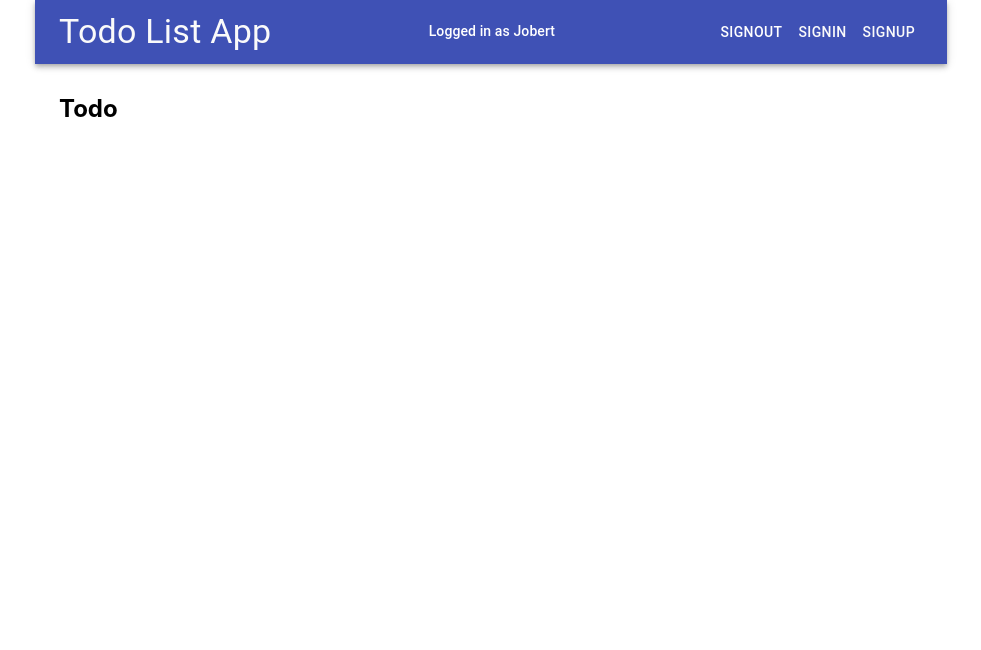
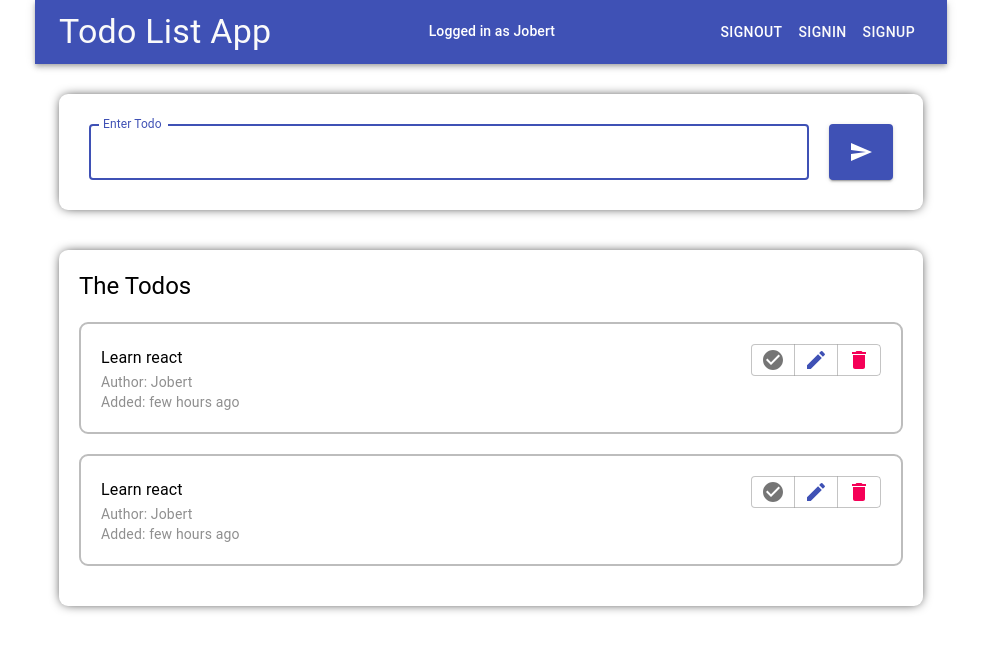
Before and after one commit to JJBonete/mern-auth-todo1, a React (Create React App) app in the folder frontend/: page / in a window 1280 px wide. Shown: the top 650 px of the page, without its empty margins (149-1130 px from the left). Built offline with nearby package versions, Linux system fonts and the light colour scheme.

Commit message:
implement designs on Todo.jsx

```diff
--- a/frontend/package.json
+++ b/frontend/package.json
@@ -5,11 +5,13 @@
   "dependencies": {
     "@material-ui/core": "^4.12.4",
     "@material-ui/icons": "^4.11.3",
+    "@materials-ui/core": "^0.0.27",
     "@testing-library/jest-dom": "^5.16.5",
     "@testing-library/react": "^13.4.0",
     "@testing-library/user-event": "^13.5.0",
     "react": "^18.2.0",
     "react-dom": "^18.2.0",
+    "react-redux": "^8.0.5",
     "react-router-dom": "^6.8.2",
     "react-scripts": "5.0.1",
     "web-vitals": "^2.1.4"
--- a/frontend/src/App.js
+++ b/frontend/src/App.js
@@ -2,7 +2,7 @@ import React from "react";
 import { Route, Routes, BrowserRouter } from "react-router-dom";
 import { Container, makeStyles } from "@material-ui/core";
 
-import Todos from "./components/todos/Todo.jsx";
+import Todos from "./components/todos/Todos";
 import SignIn from "./components/auth/SignIn";
 import SignUp from "./components/auth/SignUp";
 import NavBar from "./components/navBar/NavBar";
--- a/frontend/src/components/todos/ListTodos.jsx
+++ b/frontend/src/components/todos/ListTodos.jsx
@@ -1,13 +1,25 @@
 import React from "react";
 
+import Todo from "./Todo";
+import { makeStyles } from "@material-ui/core/styles";
 import { Typography } from "@material-ui/core";
-import Todo from "./Todo.jsx";
+
+const useStyles = makeStyles({
+  todosStyle: {
+    margin: "20px auto",
+    padding: "20px",
+    borderRadius: "9px",
+    boxShadow: "0px 0px 12px -3px #000000",
+  },
+});
 
 const ListTodos = () => {
+  const classes = useStyles();
   return (
     <>
-      <div>
-        <Typography variant="h5">theTodo s</Typography>
+      <br />
+      <div className={classes.todosStyle}>
+        <Typography variant="h5">The Todos</Typography>
         <Todo />
         <Todo />
       </div>
--- a/frontend/src/components/todos/Todo.jsx
+++ b/frontend/src/components/todos/Todo.jsx
@@ -1,11 +1,54 @@
 import React from "react";
 
-import { Typography } from "@material-ui/core";
+import { Typography, Button, ButtonGroup } from "@material-ui/core";
+import { Create, Delete, CheckCircle } from "@material-ui/icons";
+import { makeStyles } from "@material-ui/core";
+
+const useStyles = makeStyles({
+  todoStyle: {
+    margin: "20px auto",
+    padding: "20px",
+    border: "2px solid #bdbdbd",
+    borderRadius: "9px",
+    display: "flex",
+    justifyContent: "space-between",
+  },
+  grayStyle: {
+    color: "#8f8f8f",
+  },
+});
 
 const Todo = () => {
+  const classes = useStyles();
   return (
     <>
-      <h2>Todo</h2>
+      <div className={classes.todoStyle}>
+        <div>
+          <Typography variant="subtitle1">Learn react</Typography>
+          <Typography className={classes.grayStyle} variant="body2">
+            Author: Jobert
+          </Typography>
+          <Typography className={classes.grayStyle} variant="body2">
+            Added: few hours ago
+          </Typography>
+        </div>
+        <div>
+          <ButtonGroup
+            size="small"
+            aria-aria-label="outline primary button group"
+          >
+            <Button>
+              <CheckCircle color="action" />
+            </Button>
+            <Button>
+              <Create color="primary" />
+            </Button>
+            <Button>
+              <Delete color="secondary" />
+            </Button>
+          </ButtonGroup>
+        </div>
+      </div>
     </>
   );
 };
--- a/frontend/src/components/todos/Todos.jsx
+++ b/frontend/src/components/todos/Todos.jsx
@@ -1,28 +1,13 @@
-import React, { useState } from "react";
+import React from "react";
 import AddTodo from "./AddTodo";
 import ListTodos from "./ListTodos";
 
-import { useSelector } from "react-redux";
 
 const Todos = () => {
-  const auth = useSelector((state) => state.auth);
-  const [todo, setTodo] = useState({
-    name: "",
-    isComplete: false,
-  });
-
   return (
     <>
-      {auth._id ? (
-        <>
-          <AddTodo todo={todo} setTodo={setTodo} />
-          <ListTodos todo={todo} setTodo={setTodo} />
-        </>
-      ) : (
-        <>
-          <ListTodos todo={todo} setTodo={setTodo} />
-        </>
-      )}
+    <AddTodo/>
+    <ListTodos/>
     </>
   );
 };
```
Also changed, not shown: frontend/src/components/todos/AddTodo.jsx (+13 -2 lines), 1 other file (tests, documents, lock files or other folders).
